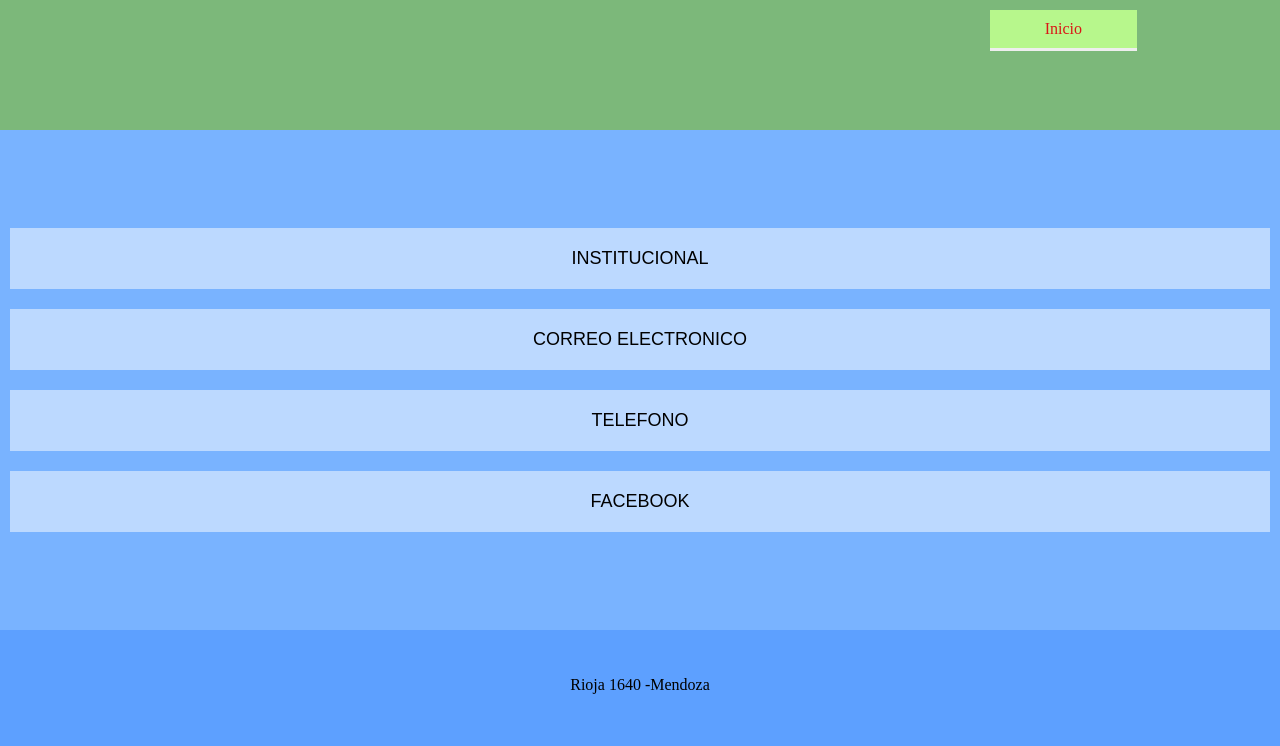
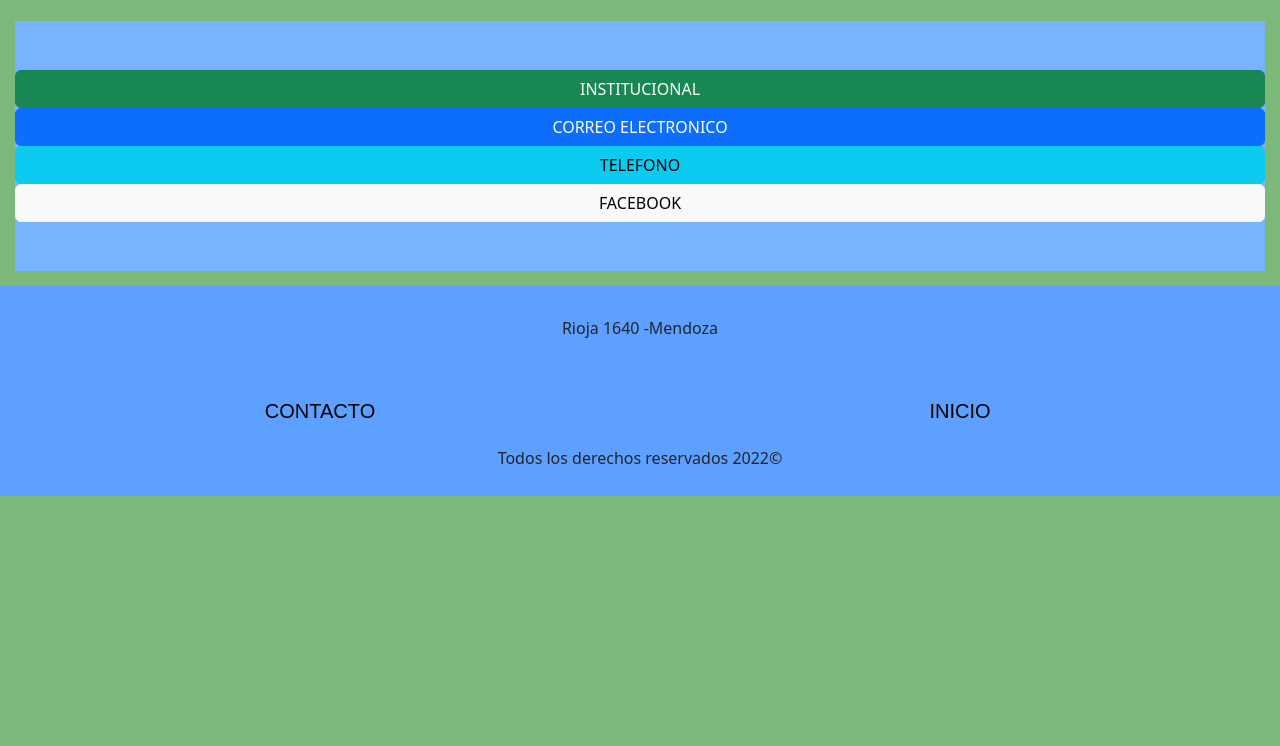
Before and after one commit to Argioz/final.PP1, a plain HTML site: page html/contacto.html in a window 1280 px wide. Shown: the part 323-1069 px from the top of the page. After the commit the page ends 819 px from the top, so only its background shows below. Drawn offline with nearby package versions, Linux system fonts and the light colour scheme.

Commit message:
third commit bootstrap

```diff
--- a/estilos.css
+++ b/estilos.css
@@ -8,7 +8,7 @@ body {
     display: flex;
     justify-content: flex-end;
     width: 90%;
-    height: 200px;
+    height: 150px;
     align-items: center;
 }
 
@@ -45,10 +45,11 @@ body {
     display: flex;
     flex-direction: column;
     justify-content: center;
-    height: calc(100vh - 300px);
+    height: 250px;
     background-color: #79b3ff;
+    margin: 15px;
 }
-.enlacedecontacto {
+/*.enlacedecontacto {
     border-radius: 0;
     margin: 10px;
     background-color: #bcd9ff;
@@ -58,7 +59,7 @@ body {
     padding: 20px;
     text-decoration: none;
     color: rgb(0, 0, 0);
-}
+}*/
 .main {
     width: 73%;
     border-bottom: 50px solid #cee3ff;
--- a/html/contacto.html
+++ b/html/contacto.html
@@ -5,6 +5,7 @@
     <meta charset="UTF-8">
     <meta http-equiv="X-UA-Compatible" content="IE=edge">
     <meta name="viewport" content="width=device-width, initial-scale=1.0">
+    <link href="https://cdn.jsdelivr.net/npm/bootstrap@5.2.3/dist/css/bootstrap.min.css" rel="stylesheet" integrity="sha384-rbsA2VBKQhggwzxH7pPCaAqO46MgnOM80zW1RWuH61DGLwZJEdK2Kadq2F9CUG65" crossorigin="anonymous">
     <link rel="stylesheet" href="../estilos.css">
     <link rel="icon" href="../img/belgrano_manuel.jpg">
     <title>IMC - Contactos</title>
@@ -19,15 +20,16 @@
         </div>
     </main>
 
-    <nav class="barranav">
+    <div class="container my-4">
+    <nav class="navbar">
         <a class="enlace" href="../index.html" target="_blank">Inicio</a>
     </nav>
-
-    <div class="linkscontacto">
-        <a target="_blank" class="enlacedecontacto" href="https://www.iesmb.edu.ar/bel/contact/">INSTITUCIONAL</a>
-        <a target="_blank" class="enlacedecontacto" href="mailto:consultas@imcCalcu.com">CORREO ELECTRONICO</a>
-        <a target="_blank" class="enlacedecontacto" href="tel:+4125432">TELEFONO</a>
-        <a target="_blank" class="enlacedecontacto" href="https://www.facebook.com/groups/RecetasSaludable/">FACEBOOK</a>
+    </div>
+    <div class="linkscontacto" >
+        <a button type="button" class="btn btn-success" href="https://www.iesmb.edu.ar/bel/contact/">INSTITUCIONAL</a>
+        <a button type="button" class="btn btn-primary" href="mailto:consultas@imcCalcu.com">CORREO ELECTRONICO</a>
+        <a button type="button" class="btn btn-info" href="tel:+4125432">TELEFONO</a>
+        <a button type="button" class="btn btn-light" href="https://www.facebook.com/groups/RecetasSaludable/">FACEBOOK</a>
 
     </div>
 
```
Also changed, not shown: html/conversor.html (+1 -0 lines), index.html (+2 -2 lines).
